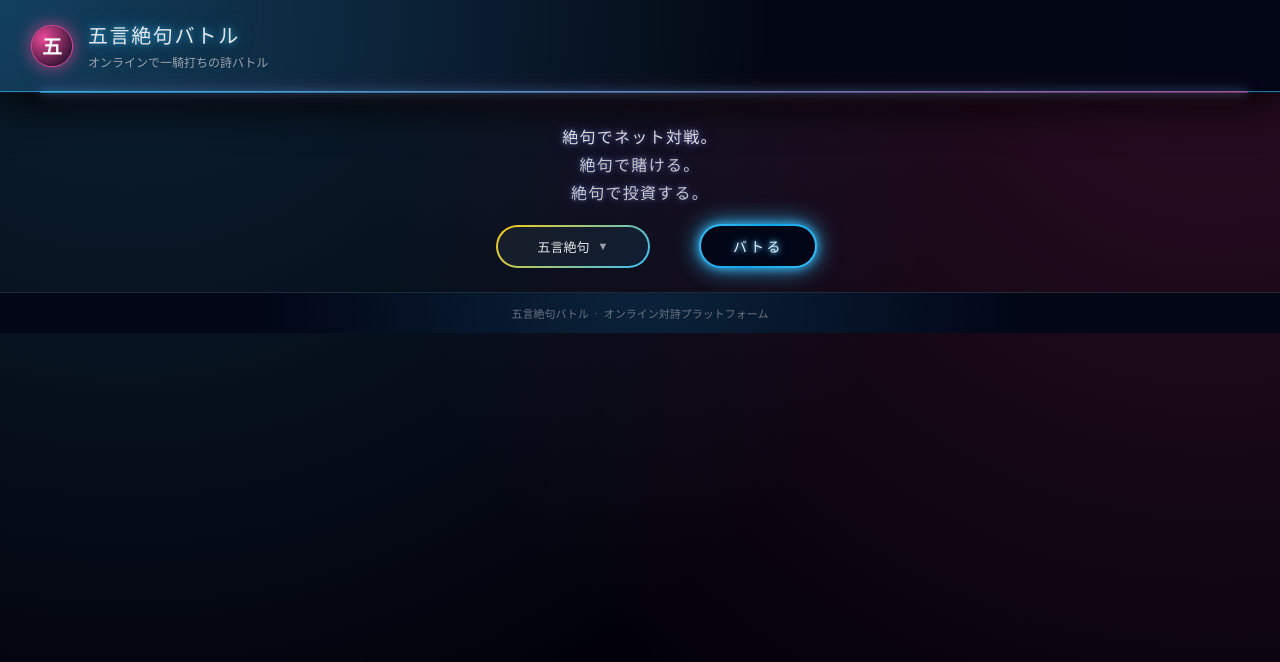
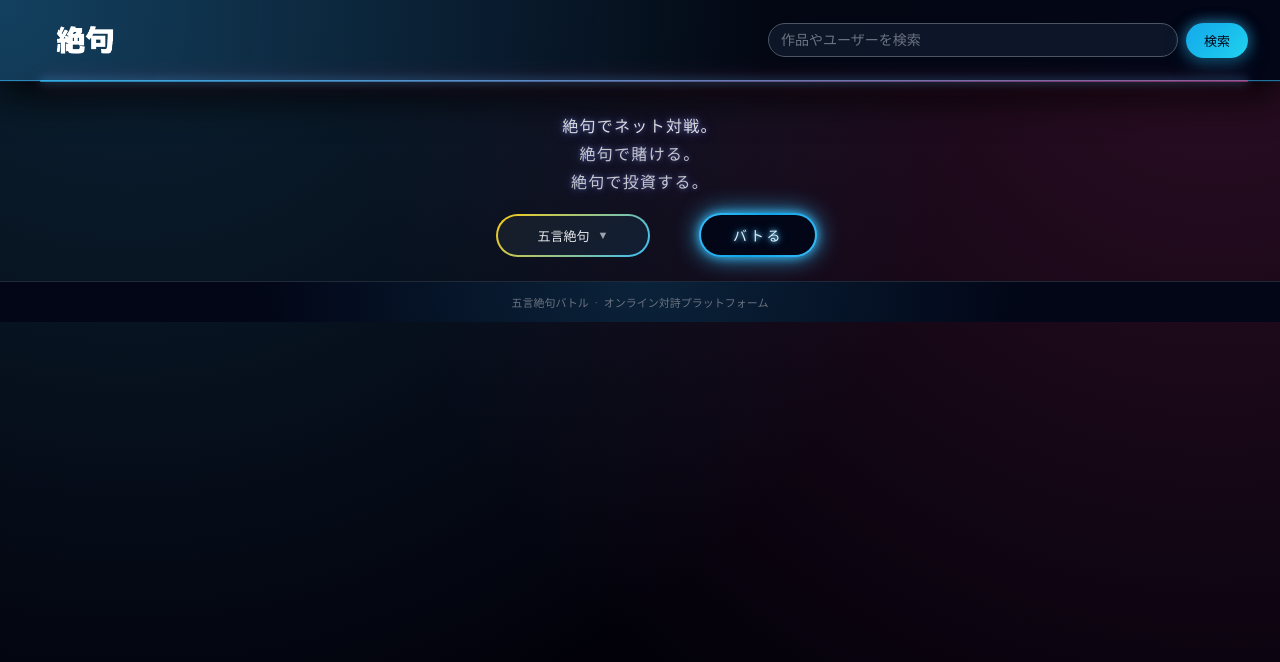
Before and after one commit to osyakanasandayo22-creator/zekku, a plain HTML site: page index.html in a window 1280 px wide. Drawn offline with Linux system fonts and the light colour scheme.

Commit message:
サイトを更新

```diff
--- a/index.html
+++ b/index.html
@@ -9,12 +9,17 @@
   <body>
     <div class="app">
       <header class="app-header">
-        <div class="logo-area">
-          <div class="logo-mark">五</div>
-          <div class="logo-text">
-            <h1>五言絶句バトル</h1>
-            <p>オンラインで一騎打ちの詩バトル</p>
-          </div>
+        <div class="topbar-logo">
+          <img src="./images/logo.png" alt="五言絶句バトル ロゴ" />
+        </div>
+        <div class="topbar-search">
+          <input
+            type="search"
+            class="topbar-search-input"
+            placeholder="作品やユーザーを検索"
+            aria-label="検索"
+          />
+          <button type="button" class="topbar-search-button">検索</button>
         </div>
       </header>
 
--- a/style.css
+++ b/style.css
@@ -30,7 +30,7 @@ body {
   padding: 20px 32px;
   display: flex;
   align-items: center;
-  justify-content: flex-start;
+  justify-content: space-between;
   border-bottom: 1px solid rgba(56, 189, 248, 0.6);
   background:
     radial-gradient(circle at top left, rgba(56, 189, 248, 0.32), transparent 60%),
@@ -57,42 +57,79 @@ body {
   opacity: 0.75;
 }
 
-.logo-area {
+.topbar-logo {
   display: flex;
   align-items: center;
-  gap: 16px;
 }
 
-.logo-mark {
-  width: 40px;
+.topbar-logo img {
   height: 40px;
-  border-radius: 999px;
+  width: auto;
+  display: block;
+}
+
+.topbar-search {
+  flex: 1;
+  max-width: 480px;
+  margin-left: 32px;
   display: flex;
   align-items: center;
-  justify-content: center;
-  background: radial-gradient(circle at 30% 30%, #ec4899, #020617);
-  color: #f9fafb;
-  font-weight: 700;
-  font-size: 20px;
-  box-shadow:
-    0 0 0 1px rgba(236, 72, 153, 0.9),
-    0 0 18px rgba(236, 72, 153, 0.85);
+  gap: 8px;
 }
 
-.logo-text h1 {
-  margin: 0;
-  font-size: 20px;
-  letter-spacing: 0.08em;
-  font-weight: 500;
-  text-shadow:
-    0 0 6px rgba(56, 189, 248, 0.7),
-    0 0 18px rgba(56, 189, 248, 0.5);
+.topbar-search-input {
+  flex: 1;
+  min-width: 0;
+  padding: 8px 12px;
+  border-radius: 999px;
+  border: 1px solid #4b5563;
+  background: rgba(15, 23, 42, 0.92);
+  color: #e5e7eb;
+  font-size: 14px;
+  outline: none;
+  transition: border-color 0.12s ease, box-shadow 0.12s ease, background-color 0.12s ease;
 }
 
-.logo-text p {
-  margin: 4px 0 0;
-  font-size: 12px;
-  color: #9ca3af;
+.topbar-search-input::placeholder {
+  color: #6b7280;
+}
+
+.topbar-search-input:focus {
+  border-color: #38bdf8;
+  box-shadow: 0 0 0 1px rgba(56, 189, 248, 0.4);
+  background: rgba(15, 23, 42, 1);
+}
+
+.topbar-search-button {
+  border-radius: 999px;
+  border: none;
+  padding: 8px 18px;
+  font-size: 13px;
+  font-weight: 500;
+  cursor: pointer;
+  background:
+    radial-gradient(circle at 0% 0%, rgba(56, 189, 248, 0.18), transparent 55%),
+    linear-gradient(135deg, #0ea5e9, #22d3ee);
+  color: #020617;
+  box-shadow:
+    0 8px 20px rgba(8, 47, 73, 0.8),
+    0 0 14px rgba(56, 189, 248, 0.75);
+  transition: box-shadow 0.12s ease, transform 0.08s ease, background-color 0.12s ease;
+}
+
+.topbar-search-button:hover {
+  background: linear-gradient(135deg, #38bdf8, #22d3ee);
+  box-shadow:
+    0 12px 28px rgba(8, 47, 73, 0.95),
+    0 0 18px rgba(56, 189, 248, 0.9);
+  transform: translateY(-1px);
+}
+
+.topbar-search-button:active {
+  transform: translateY(0);
+  box-shadow:
+    0 8px 20px rgba(8, 47, 73, 0.9),
+    0 0 16px rgba(56, 189, 248, 0.85);
 }
 
 .app-main {
```
